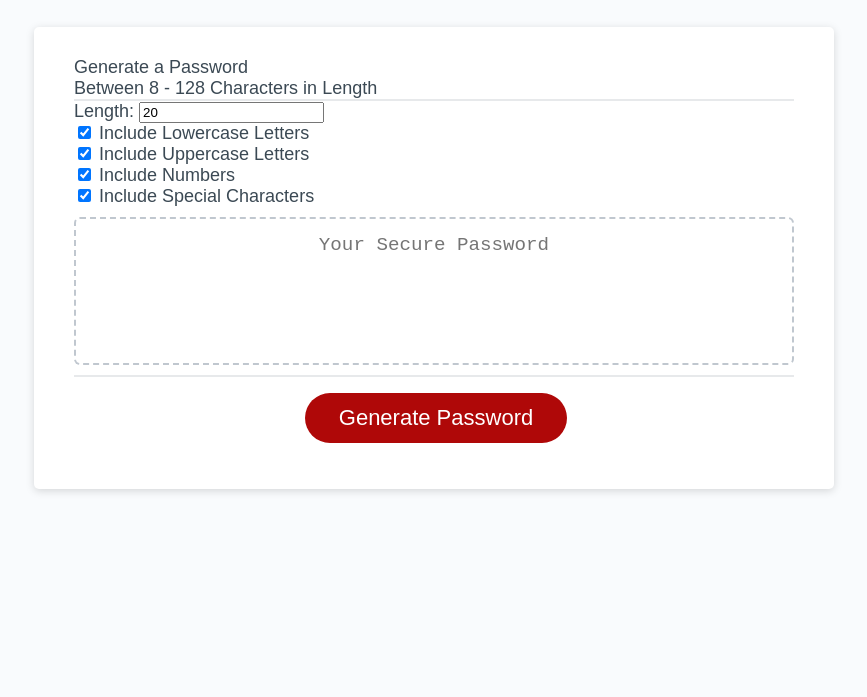
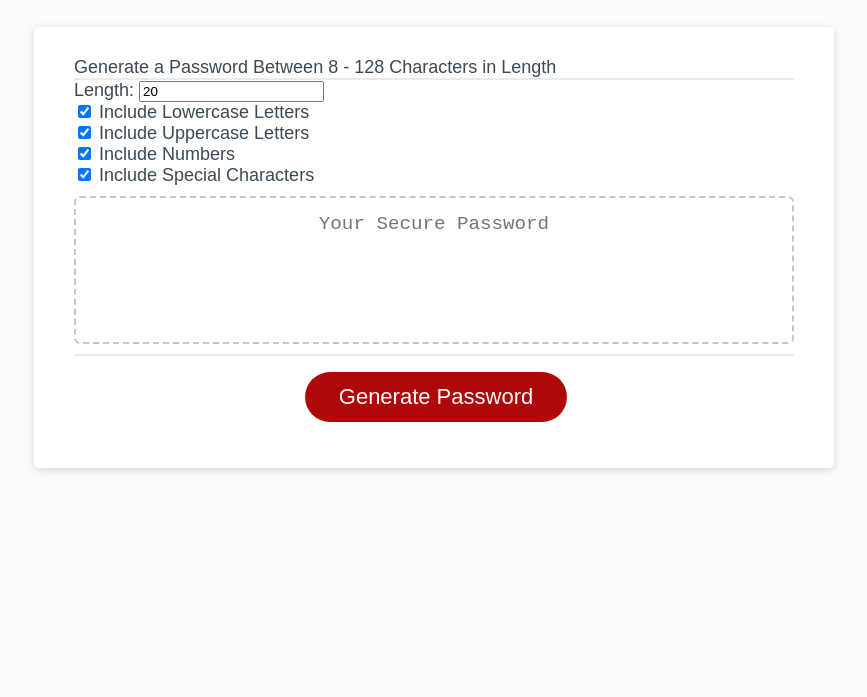
Before and after one commit to JoeMay-Dev/password, a plain HTML site: page index.html in a window 1280 px wide. Shown: the part 103-800 px from the top of the page, without its empty margins (206-1073 px from the left). Drawn offline with Linux system fonts and the light colour scheme.

Commit message:
refactored

```diff
--- a/index.html
+++ b/index.html
@@ -16,9 +16,7 @@
     </header>
     <div class="card">
       <div class="card-header">
-        <span>Generate a Password</span>
-        <br>
-        <span>Between 8 - 128 Characters in Length</span>
+        <span>Generate a Password Between 8 - 128 Characters in Length</span>
       </div>
       <div class="attributes">
         <label for="length">Length: </label>
```
